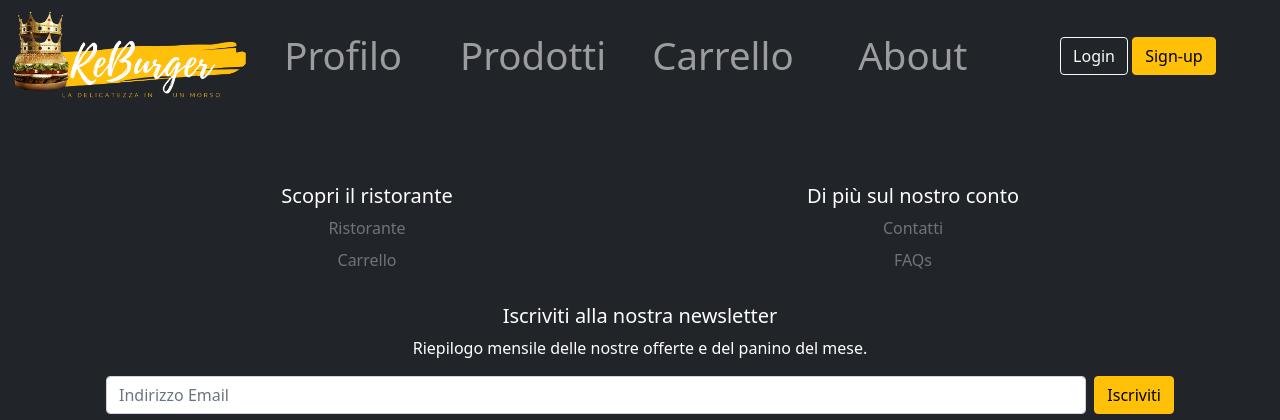
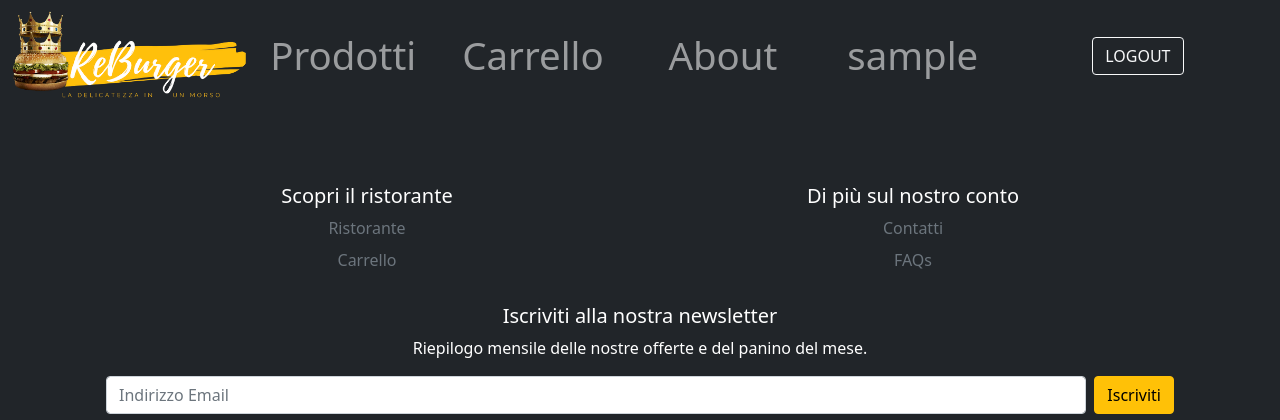
Before and after one commit to 7VaGe/ReBurger, a PHP site: page /index.php in a window 1280 px wide. Shown: the top 420 px of the page. Run offline with PHP 8.4, Linux system fonts and the light colour scheme; the visitor is signed in with stand-in values (Sample User, id 1); data that the repository does not hold is empty; some libraries are stand-ins or nearby versions.

Commit message:
Modifiche header

```diff
--- a/template/header.php
+++ b/template/header.php
@@ -1,14 +1,39 @@
+<?php if (isset($_GET['logout'])) {
+        if($_GET['logout']==1){
+          logoutUser();
+          $_GET['logout']=NULL;
+        }
+      }?>
 <nav class="navbar navbar-expand-sm bg-dark navbar-dark">
   <div class="col-12 container-fluid justify-content-sm-center">
     <img class="col justify-content-lg-start overflow-hidden" src="img/Logo2.png" alt="ReBurger Logo" onclick='window.location="index.php"'/>
     <button class="col navbar-toggler ms-5" type="button" data-bs-toggle="collapse" data-bs-target="#collapsibleNavbar">
       <span class="navbar-toggler-icon"></span>
     </button>
+    <?php if (isset($_SESSION["username"])) { ?>
+      <div class="container-mb col-5 collapse navbar-collapse" id="collapsibleNavbar">
+      <ul class="col-12 navbar-nav text-center" style="font-size:3vw;">
+          <li class="nav-item col-sm-3 ">
+            <a class="nav-link" href="menu.php">Prodotti</a>
+          </li>
+          <li class="nav-item col-sm-3">
+            <a class="nav-link" href="carrello.php">Carrello</a>
+          </li>
+          <li class="nav-item col-sm-3">
+            <a class="nav-link" href="contatti.php">About</a>
+          </li>
+          <li class="nav-item col-sm-3">
+            <a class="nav-link" href="login.php"><?php echo $_SESSION["username"] ?></a>
+          </li>
+        </ul>
+        </div>
+        <div class="container text-lg-center text-sm-end col  d-none d-md-block">
+              <button type="button" class="btn btn-outline-light" onclick='window.location="index.php?logout=1"'>LOGOUT</button>
+            </div>
+      </div>
+  <?php    }else { ?>
     <div class="container-mb col-5 collapse navbar-collapse" id="collapsibleNavbar">
     <ul class="col-12 navbar-nav text-center" style="font-size:3vw;">
-        <li class="nav-item col-sm-3">
-          <a class="nav-link" href="profile.php">Profilo</a>
-        </li>
         <li class="nav-item col-sm-3 ">
           <a class="nav-link" href="menu.php">Prodotti</a>
         </li>
@@ -24,4 +49,6 @@
           <button type="button" class="btn btn-outline-light" onclick='window.location="login.php"'>Login</button>
           <button type="button" class="btn btn-warning my-2" onclick='window.location="signup.php"'>Sign-up</button></div>
     </div>
+    </div>
+<?php     } ?>
   </nav>
--- a/template/login-form.php
+++ b/template/login-form.php
@@ -1,6 +1,6 @@
 
 <div class="text-center form-signin">
-  <form action="" method="POST">
+  <form action="" method="post">
     <h1 class=" my-4 h3 mb-3 text-white fw-normal">Inserisci i tuoi dati per accedere</h1>
     <?php if(isset($templateParams["errorelogin"])):?>
       <p class="text-white"> <?php echo $templateParams["errorelogin"];?> </p>
@@ -19,11 +19,9 @@
          <label class="text-white">
            <input type="checkbox" value="remember-me"> Ricordami
          </label>
-
          <button id="toggle-password" type="button" class="btn-sm btn-warning mx-4 d-none"><i id="eyeIcon" class="bi bi-eye-slash"></i></button>
        </div>
     </div>
-
     <button class="w-100 btn btn-lg btn-warning" type="submit" name="submit">Accedi</button>
   </form>
   <script src="script/showpwd.js"></script>
--- a/template/profile-form.php
+++ b/template/profile-form.php
@@ -88,7 +88,7 @@
     <div class="mt-4 text-white">
       <div class="row col row-cols-1 row-cols-md-1 g-4">
         <div class="card bg-dark rounded-6 shadow">
-        <img class="rounded-circle" src="img/<?php echo $_SESSION["img"];?>">
+        <img class="rounded-circle" src="<?php echo $_SESSION["img"];?>">
               <div class="card-body">
                  <h5 class="card-title"><?php echo $_SESSION["username"]; ?></h5>
                   <p class="card-text"><?php echo $_SESSION["idutente"]; ?></p>
--- a/template/ristorante.php
+++ b/template/ristorante.php
@@ -18,8 +18,8 @@
       <div class="row col row-cols-1 row-cols-md-1 g-4">
         <div class="card bg-dark rounded-6 shadow">
         <img src="img/<?php
-                              $imgNoSpace = str_replace(' ', '', $prodotto["img"]);
-                              echo $imgNoSpace?>.png" class="card-img-top" alt="...">
+                              $imgNoSpace = str_replace(' ', '', $prodotto["img"]);            //da togliere e sistemare l'immagine in php
+                              echo $imgNoSpace?>.png" class="img" alt="...">
               <div class="card-body">
                  <h5 class="card-title"><?php echo $prodotto["nome"]?></h5>
                   <p class="card-text"><?php echo $prodotto["descrizione"]?></p>
```
